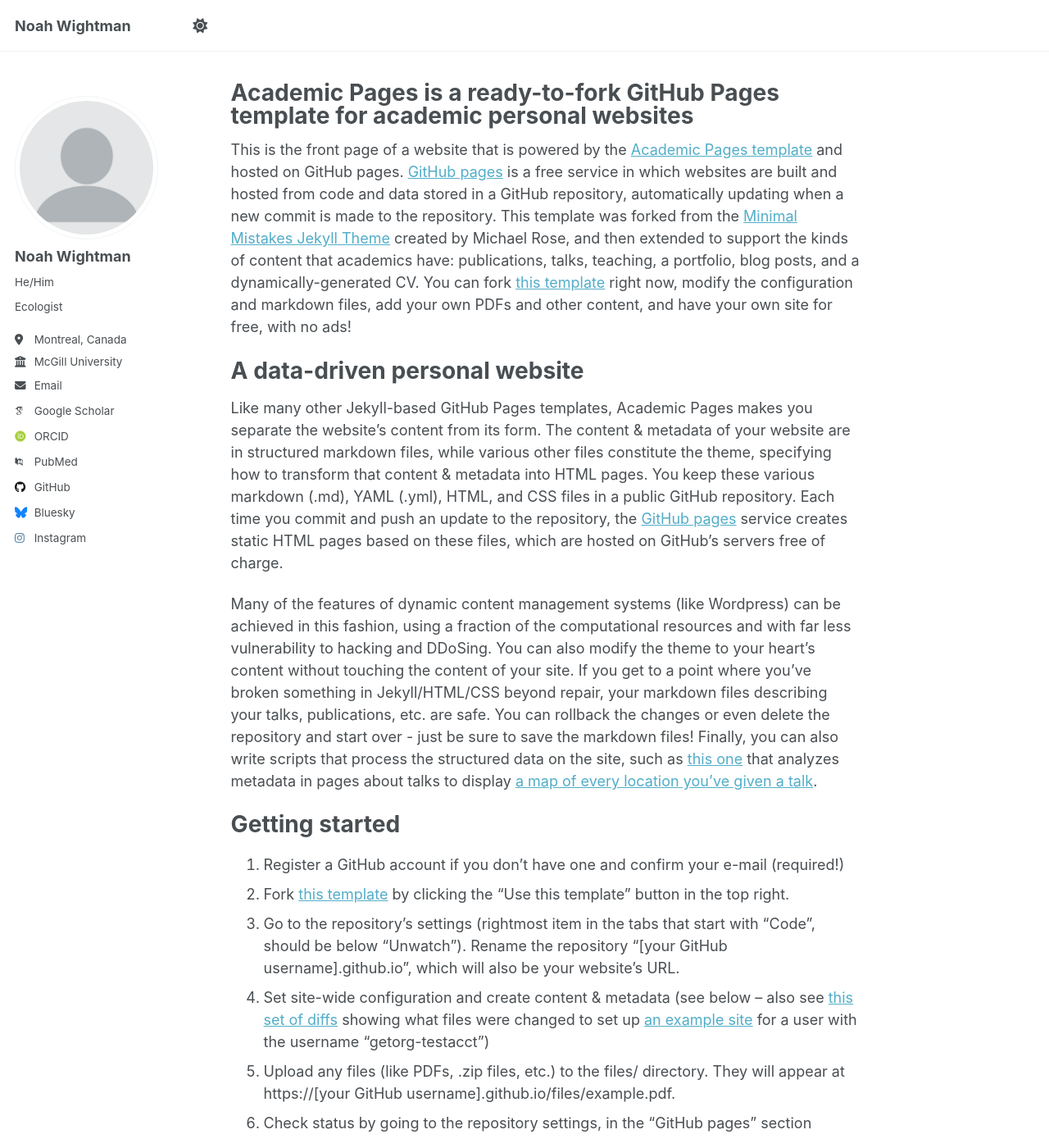
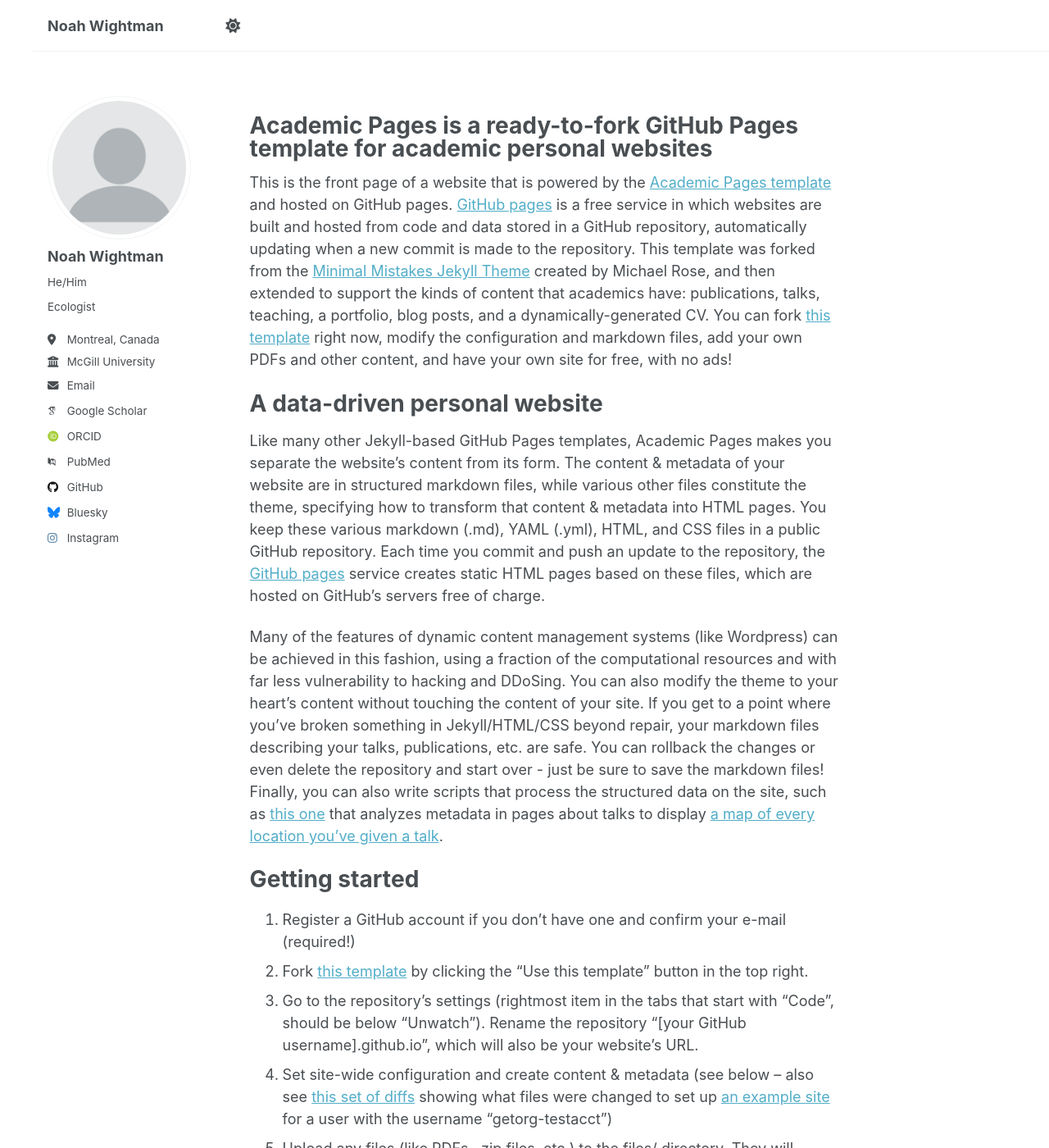
Before and after one commit to noahwightman/noahwightman.github.io, a Jekyll site: the page built from _pages/about.md, in a window 1280 px wide and 1400 px high. Shown: the whole window at 82% size. Built offline with Jekyll 4.4.1, drawn with Linux system fonts in a browser that asks for light colours; some web fonts are replaced.

Commit message:
Update main.scss

```diff
--- a/assets/css/main.scss
+++ b/assets/css/main.scss
@@ -81,3 +81,7 @@
     grid-template-columns: 1fr;
   }
 }
+
+body {
+  margin: 40px;
+}
```
